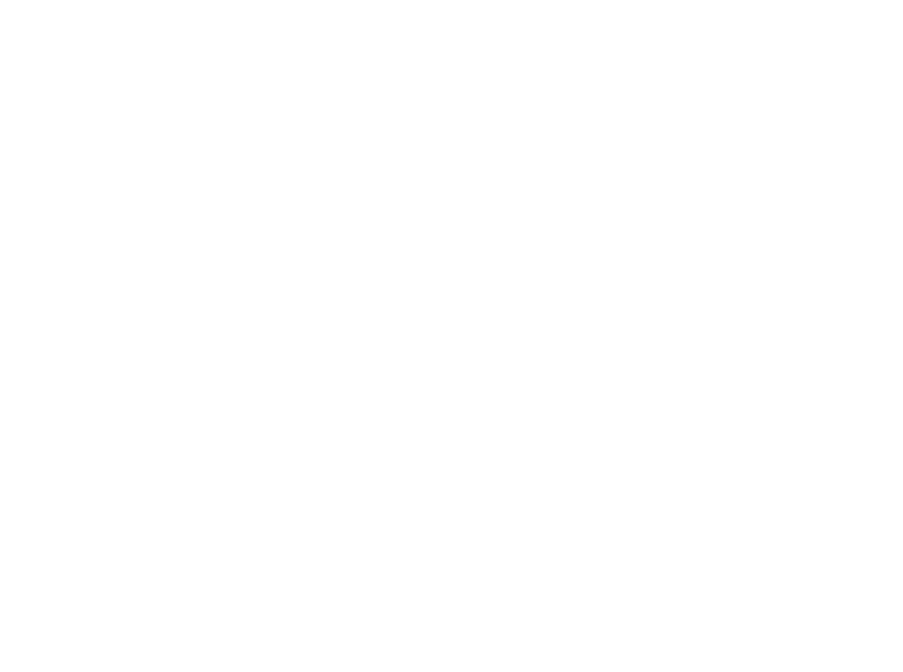
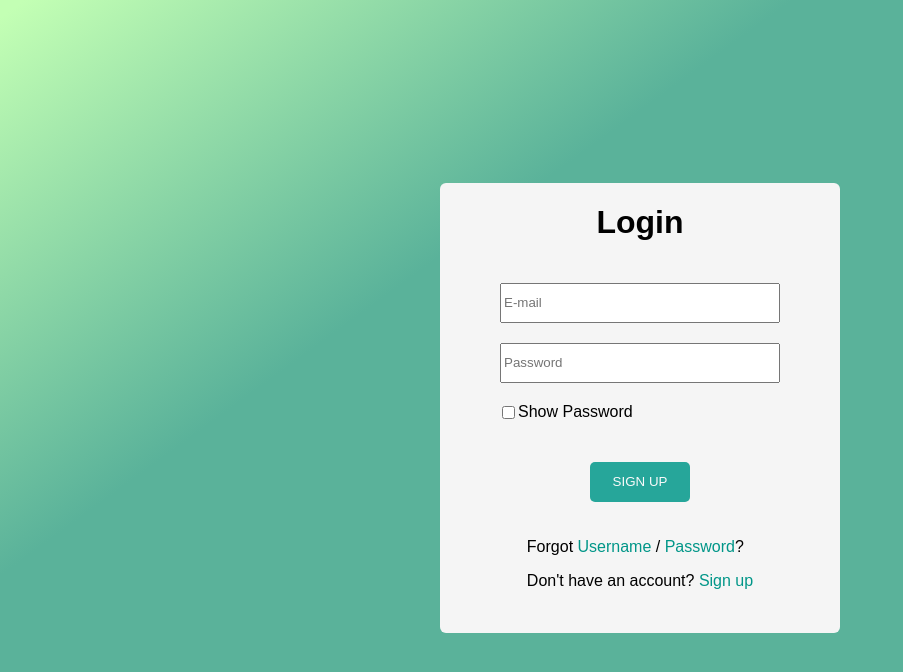
Before and after one commit to Aliiranmanesh/login-pages, a plain HTML site: page login5/main.html in a window 1280 px wide. Shown: the whole page, without its empty margins (0-903 px from the left). Drawn offline with Linux system fonts and the light colour scheme.

Commit message:
all done

```diff
--- a/login5/css/main.css
+++ b/login5/css/main.css
@@ -0,0 +1,55 @@
+* {
+    box-sizing: border-box;
+}
+
+
+body{
+    background: rgb(90,178,154);
+    background: linear-gradient(324deg, rgba(90,178,154,1) 67%, rgba(195,255,180,1) 99%);
+    display: flex;
+    justify-content: center;
+    align-items: center;
+    height: 100vh;
+    font: small-caption;
+}
+
+.container {
+    width: 400px;
+    height: 450px;
+    background-color: #F5F5F5;
+    border-radius: 6px;
+}
+form{
+    display: flex;
+    flex-direction: column;
+    align-items: center;
+    gap: 20px;
+ }
+
+h1{
+    text-align: center;
+}
+
+
+.input-text{
+    width: 70%;
+    height: 40px;
+}
+.check-area{
+    display: flex;
+    justify-content: left;
+    width: 71%;
+}
+.send{
+    width: 25%;
+    height: 40px;
+    margin-top: 20px;
+    background-color :#26A69A ;
+    color: #fafafa;
+    border: none;
+    border-radius: 5px;
+}
+a {
+    text-decoration: none;
+    color: #009688;
+}
--- a/login5/main.html
+++ b/login5/main.html
@@ -4,9 +4,27 @@
     <meta charset="UTF-8">
     <meta name="viewport" content="width=device-width, initial-scale=1.0">
     <link rel="stylesheet" href="css/main.css">
-    <title>Document</title>
+    <title>Login</title>
 </head>
 <body>
+    <div>
+        <div class="container">
+            <form action="">
+                <h1>Login</h1>
+                <input placeholder="E-mail" class="input-text">
+                <input placeholder="Password" class="input-text">
+                <div class="check-area">
+                    <input type="checkbox">
+                    <label for="">Show Password</label>
+                </div>
+                <input type="button" class="send" value="SIGN UP">
 
+                <div class="botton-area">
+                    <p> Forgot  <a href="#">Username </a>/<a href="#"> Password</a>?</p>
+                    <p>Don't have an account? <a href="#"> Sign up</a></p>
+                </div>
+            </form>
+        </div>
+    </div>
 </body>
 </html>
```
Also changed, not shown: 2021-login-form.png (added), blue-creative-login-form-1024x575.webp (added), login5/491c238e82aa928064682fae08bea29e.jpg (deleted).
